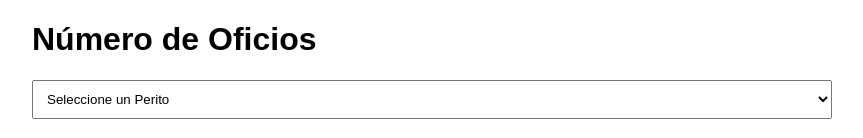
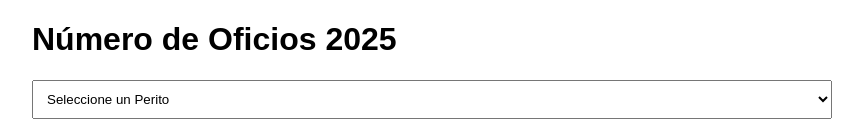
Before and after one commit to Ecumbe/peritos, a website: page elegir-numeros.html in a window 1280 px wide. Shown: the top 138 px of the page, without its empty margins (208-1071 px from the left). Drawn offline with Linux system fonts and the light colour scheme; no server answers; a script that the page names is missing.

Commit message:
Update elegir-numeros.html

```diff
--- a/elegir-numeros.html
+++ b/elegir-numeros.html
@@ -3,7 +3,7 @@
 <head>
     <meta charset="UTF-8">
     <meta name="viewport" content="width=device-width, initial-scale=1.0">
-    <title>Número de Oficios</title>
+    <title>Número de Oficios 2025</title>
     <style>
         body {
             font-family: Arial, sans-serif;
@@ -76,7 +76,7 @@
 </head>
 <body>
     <div class="container">
-        <h1>Número de Oficios
+        <h1>Número de Oficios 2025
             <button class="reset-button invisible" id="resetButton">L</button>
         </h1>
         <select id="peritoSelect">
```
